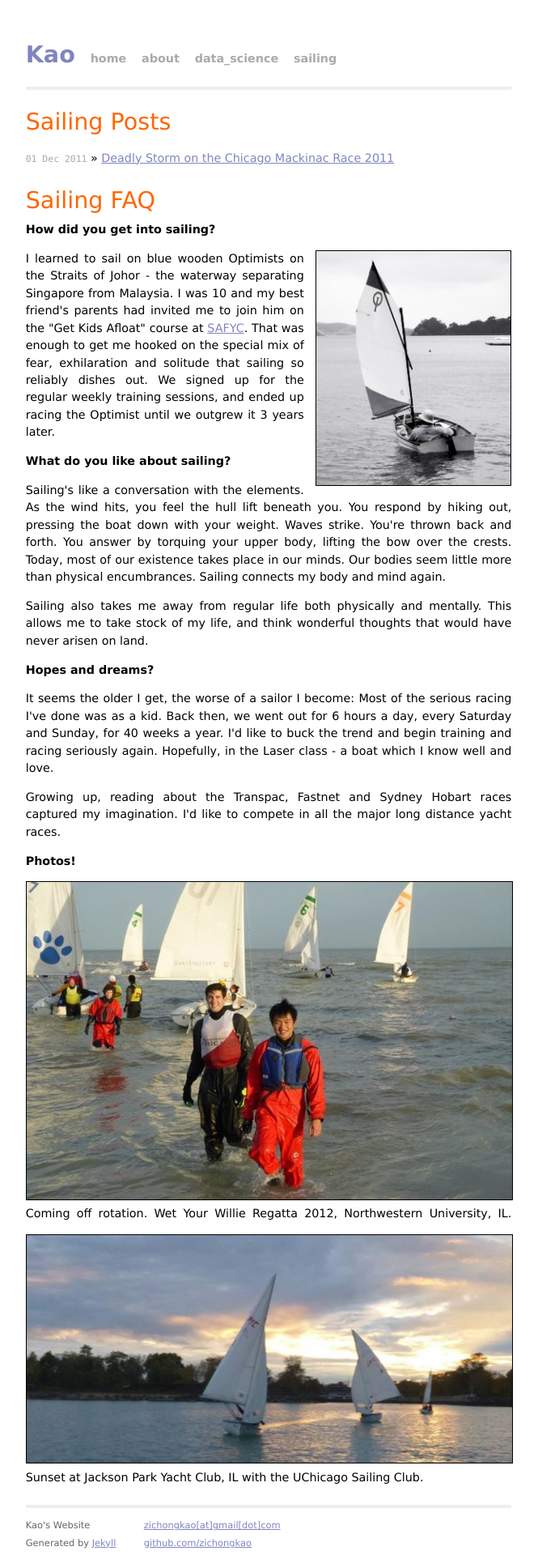
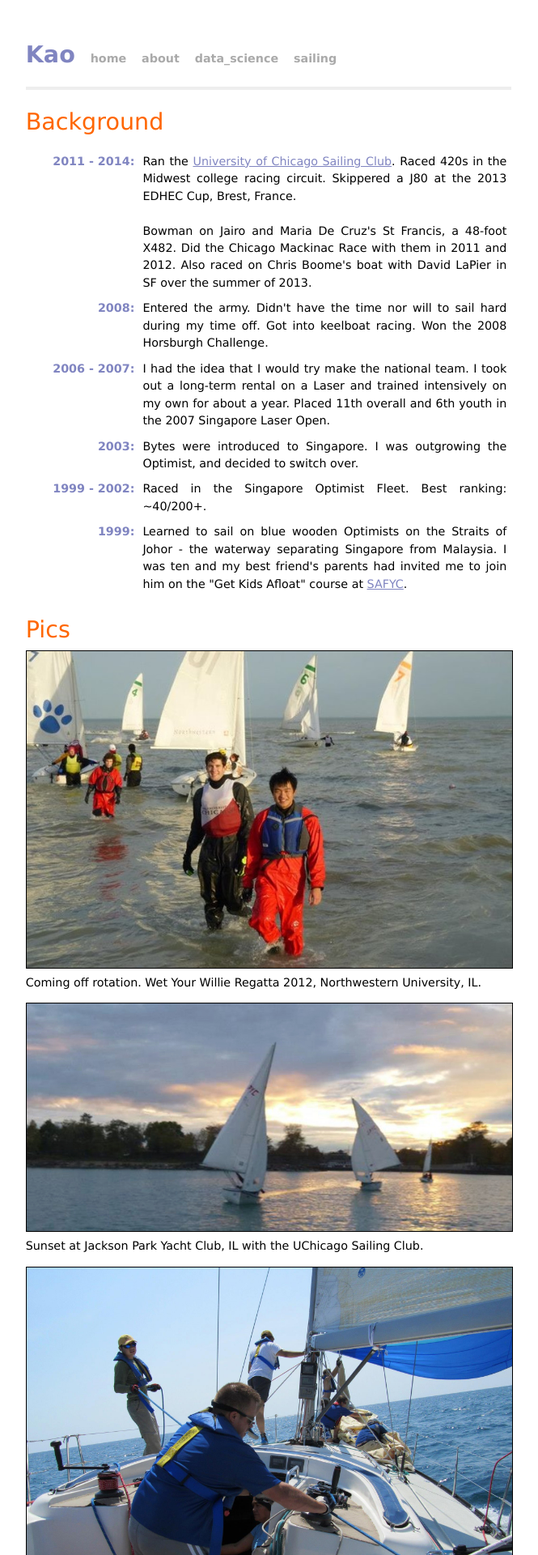
Before and after one commit to zichongkao/zichongkao.github.io, a Jekyll site: the page built from sailing.html, in a window 1280 px wide. Shown: the top 1920 px of the page at 81% size, without its empty margins (308-973 px from the left). Built offline with Jekyll 4.4.1, drawn with Linux system fonts in a browser that asks for light colours; Markdown is read by kramdown in place of the engine named in the settings; some of the changed text lies outside the part shown.

Commit message:
updated sailing

```diff
--- a/about.html
+++ b/about.html
@@ -24,7 +24,7 @@ title: About Kao
   </p>
   <img src="/pics/edhec.jpg" width="100%" height="100%" style="float:center; border: solid 1px #000;" alt="photo of kao">
   <p>
-    But racing <a href="http://laser.org">Lasers</a> is my true calling, and I hope to get back to it soon. I'm also currently seeking a position on the 2015 <a href="http://en.wikipedia.org/wiki/Transpacific_Yacht_Race">Transpac</a>. Taking part would be a dream come true.
+    But racing <a href="http://laser.org">Lasers</a> is my true calling, and I hope to get back to it soon. I'm also currently seeking a position on the 2015 <a href="http://en.wikipedia.org/wiki/Transpacific_Yacht_Race">Transpac</a>. Taking part would be a dream come true. More about my experiences on my <a href="/sailing.html">sailing page.</a>
   </p>
 
 
--- a/css/main.css
+++ b/css/main.css
@@ -36,6 +36,18 @@ a:hover   { color: #8085C1; }
 a:visited { color: #8085C1; }
 
 ul  {list-style-position: inside;}
+
+table td {
+  padding:4px;
+}
+
+td.date{
+  color: #8085C1;
+  text-align: right;
+  vertical-align: top;
+  font-weight: bold;
+  width: 9em;
+}
 
 /*****************************************************************************/
 /*
--- a/sailing.html
+++ b/sailing.html
@@ -4,6 +4,51 @@ title: Kao's Website - Sailing
 ---
 
 <div id="home">
+  <h1>Background</h1>
+    <br>
+    <table>
+      <tr>
+        <td class="date">2011 - 2014:</td>
+        <td>Ran the <a href="http://sailclub.uchicago.edu">University of Chicago Sailing Club</a>. Raced 420s in the Midwest college racing circuit. Skippered a J80 at the 2013 EDHEC Cup, Brest, France.
+        <br><br>
+        Bowman on Jairo and Maria De Cruz's St Francis, a 48-foot X482. Did the Chicago Mackinac Race with them in 2011 and 2012. Also raced on Chris Boome's boat with David LaPier in SF over the summer of 2013.</td>
+      </tr>
+      <tr>
+        <td class="date">2008:</td>
+        <td>Entered the army. Didn't have the time nor will to sail hard during my time off. Got into keelboat racing. Won the 2008 Horsburgh Challenge.</td>
+      </tr>
+      <tr>
+        <td class="date">2006 - 2007:</td>
+        <td>I had the idea that I would try make the national team. I took out a long-term rental on a Laser and trained intensively on my own for about a year. Placed 11th overall and 6th youth in the 2007 Singapore Laser Open. </td>
+      </tr>
+      <tr>
+        <td class="date">2003:</td>
+        <td>Bytes were introduced to Singapore. I was outgrowing the Optimist, and decided to switch over.</td>
+      </tr>
+      <tr>
+        <td class="date">1999 - 2002:</td>
+        <td>Raced in the Singapore Optimist Fleet. Best ranking: ~40/200+. </td>
+      </tr>
+      <tr>
+        <td class="date">1999:</td>
+        <td>Learned to sail on blue wooden Optimists on the Straits of Johor - the waterway separating Singapore from Malaysia. I was ten and my best friend's parents had invited me to join him on the "Get Kids Afloat" course at <a href="http://www.safyc.org.sg/">SAFYC</a>. </td>
+      </tr>
+    </table>
+
+
+  <h1>Pics</h1>
+    <a href="/pics/ucsailing_420.jpg"><img src="/pics/ucsailing_420.jpg" width="100%" style="margin-top: 1em; border: solid 1px #000;"></a>
+    Coming off rotation. Wet Your Willie Regatta 2012, Northwestern University, IL. <br>
+
+    <a href="/pics/ucsailing_jpyc.jpg"><img src="/pics/ucsailing_jpyc.jpg" width="100%" style="margin-top: 1em; border: solid 1px #000;"></a>
+    Sunset at Jackson Park Yacht Club, IL with the UChicago Sailing Club.<br>
+
+    <a href="/pics/st_francis_training.jpg"><img src="/pics/st_francis_training.jpg" width="100%" style="margin-top: 1em; border: solid 1px #000;"></a>
+    Training for the 2012 Chicago Mackinac Race. <br>
+
+    <a href="/pics/changi_sailing.jpg"><img src="/pics/changi_sailing.jpg" width="100%" style="margin-top: 1em; border: solid 1px #000;"></a>
+    Before the storm hit. One of my first experiences as skipper. Changi, Singapore, 2009. <br>
+
   <h1>Sailing Posts</h1>
     <br />
     <ul class="posts">
@@ -11,33 +56,5 @@ title: Kao's Website - Sailing
         <li><span>{{ post.date | date_to_string }}</span> &raquo; <a href="{{ post.url }}">{{ post.title }}</a></li>
         {% endfor %}
     </ul>
-  <h1>Sailing FAQ</h1>
-    <h2>How did you get into sailing?</h2>
-      <p>
-        <img src="/pics/opti.jpg" width="40%" style="float:right; margin-left: 1em; border: solid 1px #000;" alt="Image of an Optimist">
-        I learned to sail on blue wooden Optimists on the Straits of Johor - the waterway separating Singapore from Malaysia. I was 10 and my best friend's parents had invited me to join him on the "Get Kids Afloat" course at <a href="http://www.safyc.org.sg/">SAFYC</a>. That was enough to get me hooked on the special mix of fear, exhilaration and solitude that sailing so reliably dishes out. We signed up for the regular weekly training sessions, and ended up racing the Optimist until we outgrew it 3 years later.
-      </p>
-    <h2>What do you like about sailing?</h2>
-     <p>
-        Sailing's like a conversation with the elements. As the wind hits, you feel the hull lift beneath you. You respond by hiking out, pressing the boat down with your weight. Waves strike. You're thrown back and forth. You answer by torquing your upper body, lifting the bow over the crests. Today, most of our existence takes place in our minds. Our bodies seem little more than physical encumbrances. Sailing connects my body and mind again.
-     </p>
-     <p>
-        Sailing also takes me away from regular life both physically and mentally. This allows me to take stock of my life, and think wonderful thoughts that would have never arisen on land.
-     </p>
-
-    <h2>Hopes and dreams?</h2>
-      <p>
-        It seems the older I get, the worse of a sailor I become: Most of the serious racing I've done was as a kid. Back then, we went out for 6 hours a day, every Saturday and Sunday, for 40 weeks a year. I'd like to buck the trend and begin training and racing seriously again. Hopefully, in the Laser class - a boat which I know well and love.
-      </p>
-      <p>
-        Growing up, reading about the Transpac, Fastnet and Sydney Hobart races captured my imagination. I'd like to compete in all the major long distance yacht races.
-      </p>
-     <h2>Photos!</h2>
-       <a href="/pics/ucsailing_420.jpg"><img src="/pics/ucsailing_420.jpg" width="100%" style="margin-top: 1em; border: solid 1px #000;"></a>
-       Coming off rotation. Wet Your Willie Regatta 2012, Northwestern University, IL.
-
-       <a href="/pics/ucsailing_jpyc.jpg"><img src="/pics/ucsailing_jpyc.jpg" width="100%" style="margin-top: 1em; border: solid 1px #000;"></a>
-       Sunset at Jackson Park Yacht Club, IL with the UChicago Sailing Club.
-
 
 </div>
```
Also changed, not shown: pics/changi_sailing.jpg (added), pics/st_francis_training.jpg (added). Lines whose indentation alone changed are shown as unchanged.
